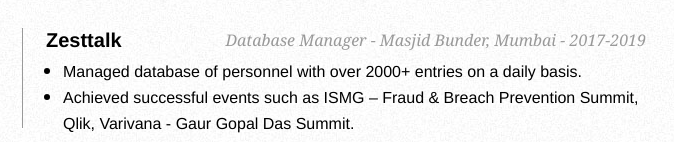
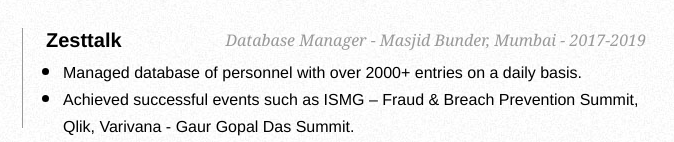
Before and after one commit to abuzarali/Resume, a plain HTML site: page index.html in a window 1280 px wide. Shown: the part 668-810 px from the top of the page, 394-1068 px from the left. Drawn offline with Linux system fonts and the light colour scheme.

Commit message:
Fixed Bullet Size Issue

```diff
--- a/index.html
+++ b/index.html
@@ -20,7 +20,7 @@
         a { color: #999; text-decoration: none; border-bottom: 1px dotted #999; }
         a:hover { border-bottom-style: solid; color: black; }
         ul { margin: 0 0 32px 17px; }
-        li {font-size: 20px;}
+        li {font-size: 24px;}
         #objective { width: 500px; float: left; }
         #objective p { font-family: Georgia, Serif; font-style: italic; color: #666; }
         dt { font-style: italic; font-weight: bold; font-size: 18px; text-align: right; padding: 0 26px 0 0; width: 150px; float: left; height: 100px; border-right: 1px solid #999;  }
```
